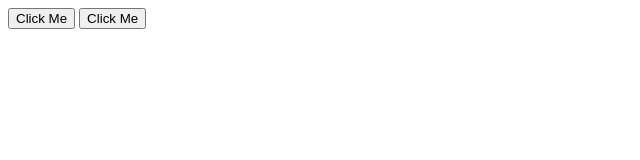
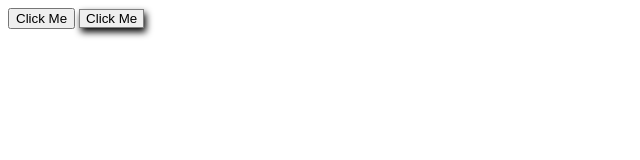
Before and after one commit to Irfanlucky123b/React_Crash_Course, a plain HTML site: page Button.html in a window 1280 px wide. Shown: the full height of the page, 0-640 px from the left. Drawn offline with Linux system fonts and the light colour scheme.

Commit message:
button modifiy

```diff
--- a/Button.html
+++ b/Button.html
@@ -10,7 +10,7 @@
 
     <button class="button">Click Me</button>
 
-    <button style={color:'red'}>Click Me</button>
+    <button style="border: 1px solid gray; box-shadow: 2px 4px 7px;">Click Me</button>
 
 </body>
 </html>
```
